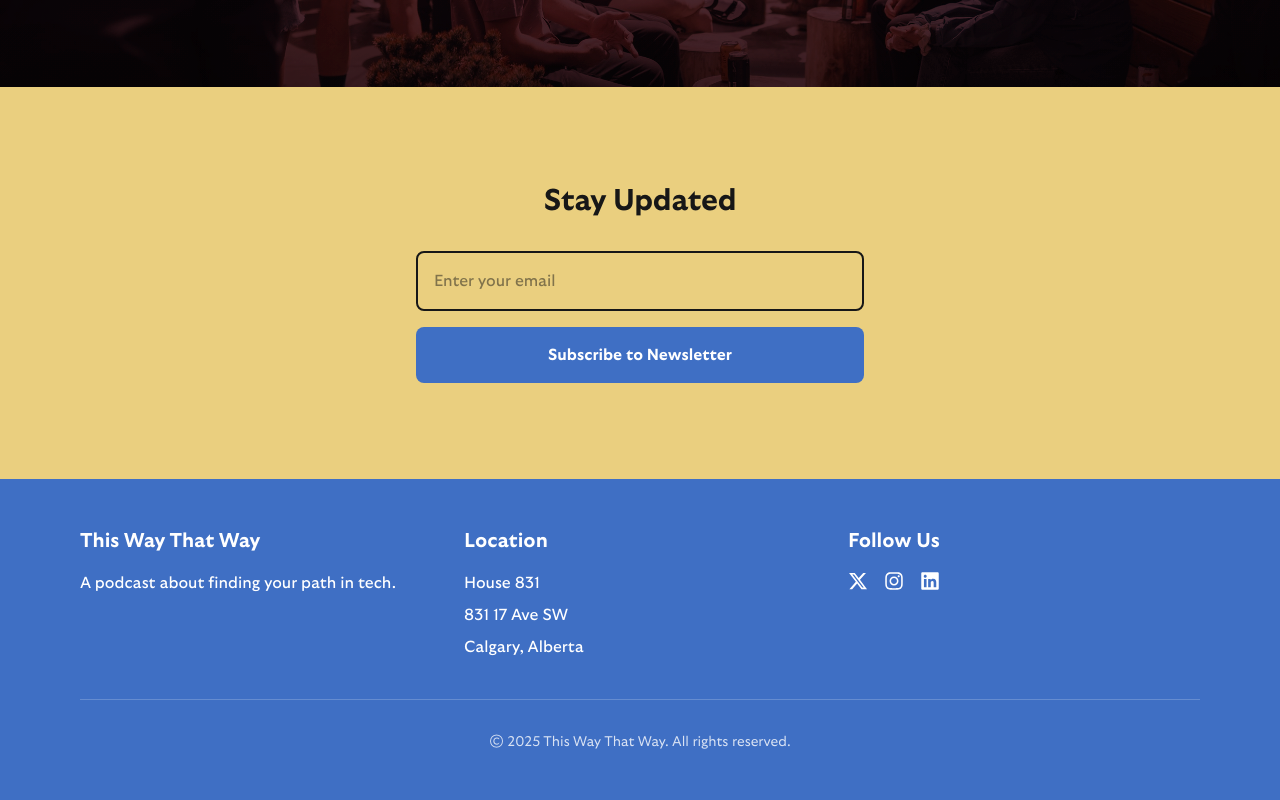
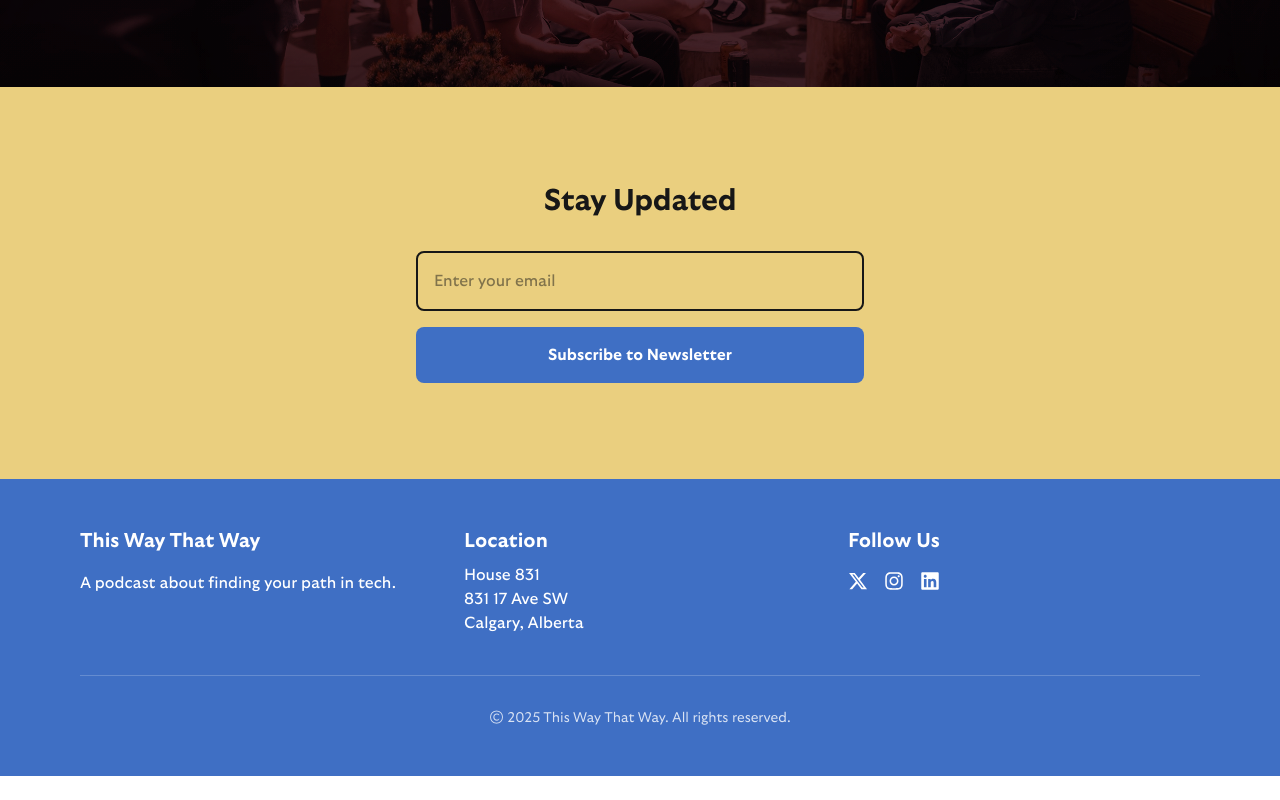
Before and after one commit to connkat/this-way-that-way, a Next.js app: page / in a window 1280 px wide. Shown: the part 2137-2937 px from the top of the page. After the commit the page ends 2913 px from the top, so only its background shows below. Built offline with nearby package versions, Linux system fonts and the light colour scheme.

Commit message:
location

```diff
--- a/src/app/components/Footer/Location.tsx
+++ b/src/app/components/Footer/Location.tsx
@@ -1,10 +1,18 @@
 export default function Location() {
   return (
     <div>
-      <h3 className="font-standard-bold text-xl mb-4">Location</h3>
-      <p className="font-standard-regular mb-2">House 831</p>
-      <p className="font-standard-regular mb-2">831 17 Ave SW</p>
-      <p className="font-standard-regular mb-2">Calgary, Alberta</p>
+      <h3 className="font-standard-bold text-xl mb-2">Location</h3>
+      <a
+        href="https://maps.app.goo.gl/ecw6S1paCtS6nCVs5"
+        target="_blank"
+        rel="noopener noreferrer"
+      >
+        <p className="font-standard-regular mb-2">
+          House 831 <br />
+          831 17 Ave SW <br />
+          Calgary, Alberta
+        </p>
+      </a>
     </div>
   );
 }
```
